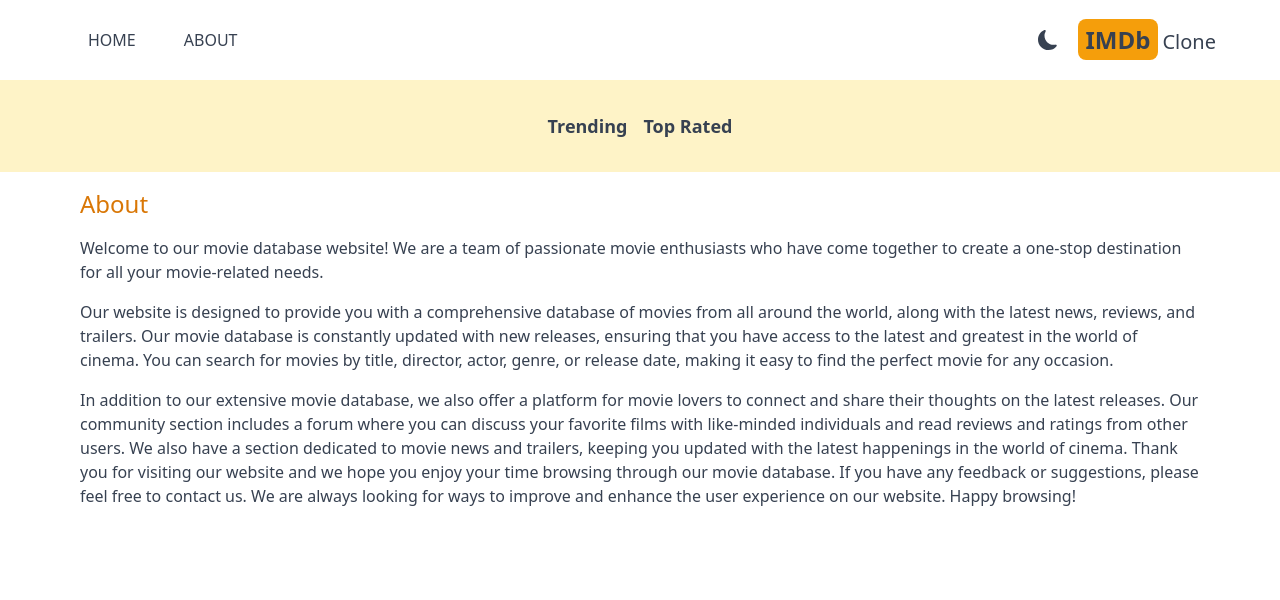
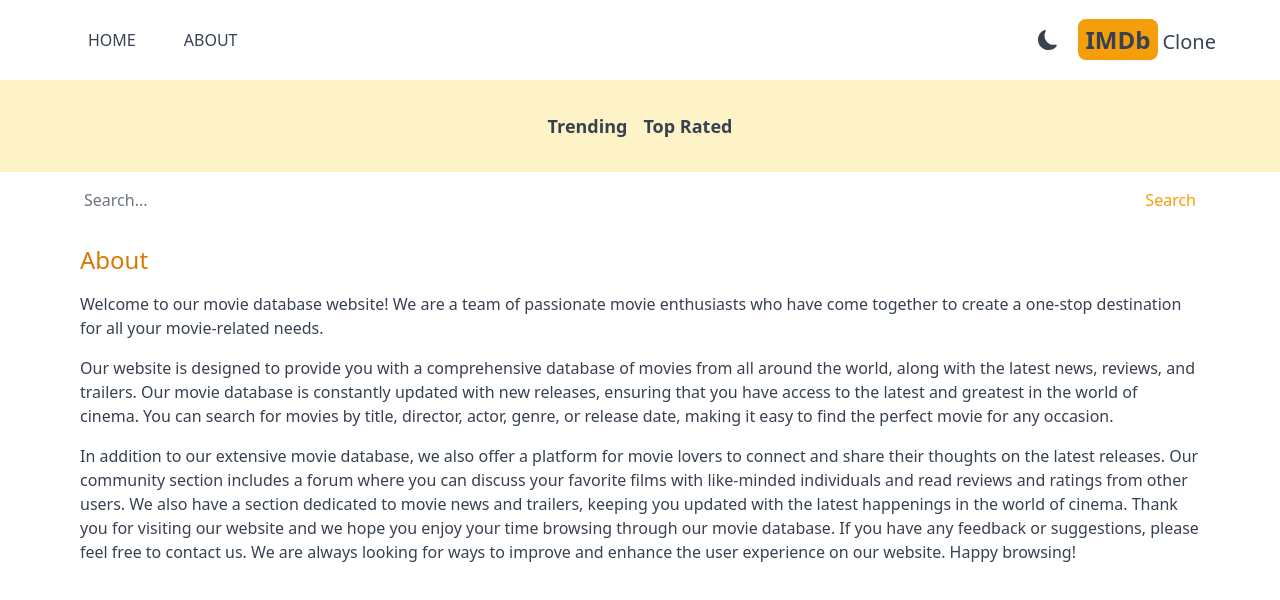
Before and after one commit to AbrahamPeter96/Next.jsdemo, a Next.js app: page /about in a window 1280 px wide. Shown: the top 600 px of the page. Built offline with nearby package versions, Linux system fonts and the light colour scheme.

Commit message:
add search

```diff
--- a/src/app/layout.js
+++ b/src/app/layout.js
@@ -2,6 +2,7 @@
 import Header from "@/components/Header";
 import Navbar from "@/components/Navbar";
 import Providers from "./Providers";
+import SearchBox from "@/components/SearchBox";
 export const metadata = {
   title: "IMDB Clone",
   description: "This is IMDB clone",
@@ -13,9 +14,14 @@
       <body>
         <Providers>
           {/* Header */}
+
           <Header />
+
           {/*Nav*/}
+
           <Navbar />
+          {/* Search bar */}
+          <SearchBox />
           {children}
         </Providers>
       </body>
--- /dev/null
+++ b/src/app/search/[searchTerm]/page.js
@@ -0,0 +1,23 @@
+import Results from "@/components/Result";
+import React from "react";
+
+export default async function SearchTerm({ params }) {
+  const res = await fetch(
+    `https://api.themoviedb.org/3/search/movie?api_key=${process.env.API_KEY}&query=${params.searchTerm}&language=en-US&page=1&include_adult=false`
+  );
+  if (!res.ok) {
+    throw new Error("Error fetching data");
+  }
+  const data = await res.json();
+
+  const results = data.results;
+  return (
+    <div>
+      {results && results.length == 0 && (
+        <h1 className="text-center p-6">No Result Found</h1>
+      )}
+
+      {results && <Results results={results} />}
+    </div>
+  );
+}
--- /dev/null
+++ b/src/components/SearchBox.js
@@ -0,0 +1,34 @@
+"use client";
+import React, { useState } from "react";
+import { useRouter } from "next/navigation";
+export default function SearchBox() {
+  const [search, setSearch] = useState("");
+  const router = useRouter();
+  const handleSubmit = (e) => {
+    e.preventDefault();
+    // console.log(search);
+
+    if (!search) return;
+    router.push(`/search/${search}`);
+  };
+
+  return (
+    <form
+      onSubmit={handleSubmit}
+      className="flex max-w-6xl mx-auto justify-between items-center px-5 "
+    >
+      <input
+        onChange={(e) => {
+          setSearch(e.target.value);
+        }}
+        value={search}
+        type="text"
+        placeholder="Search..."
+        className="w-full flex-1 h-14 rounded-sm placeholder-gray-500 outline-none bg-transparent"
+      />
+      <button type="submit" className="text-amber-500 disabled:text-gray-400">
+        Search
+      </button>
+    </form>
+  );
+}
```
